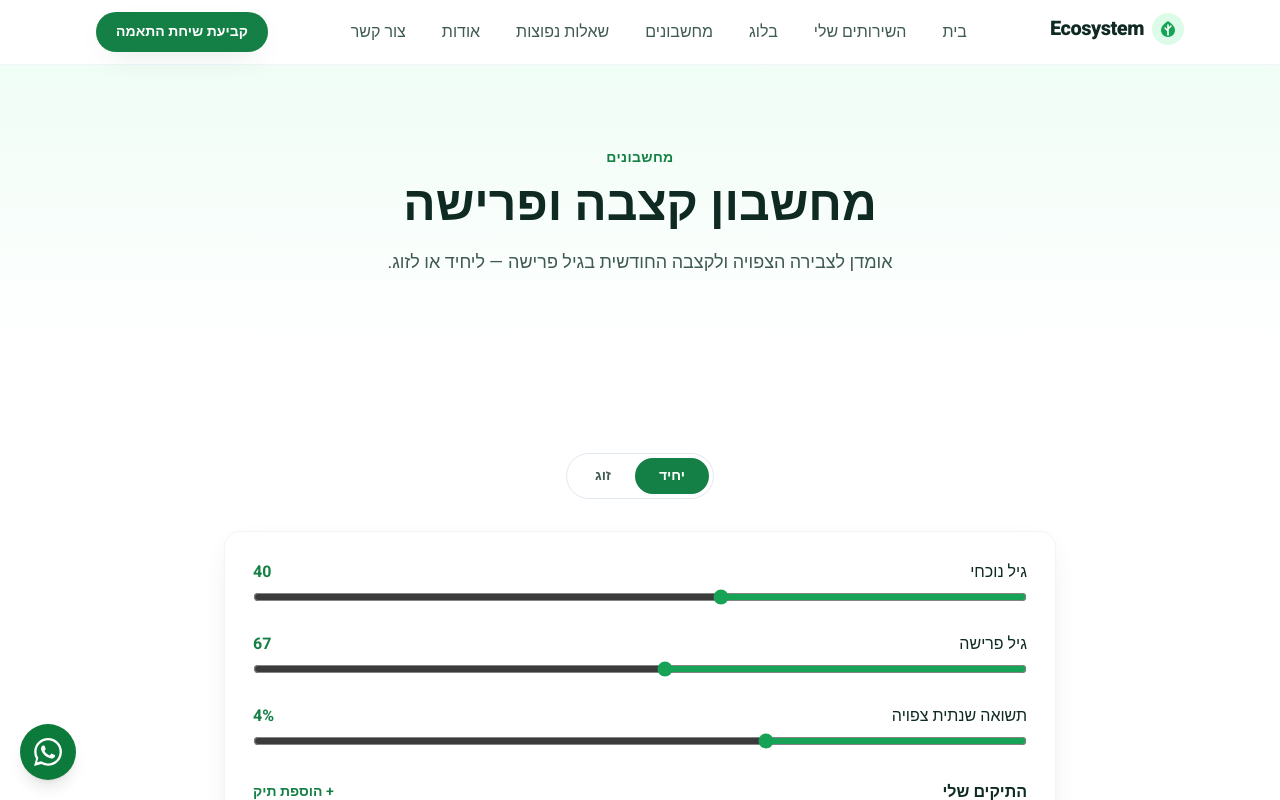
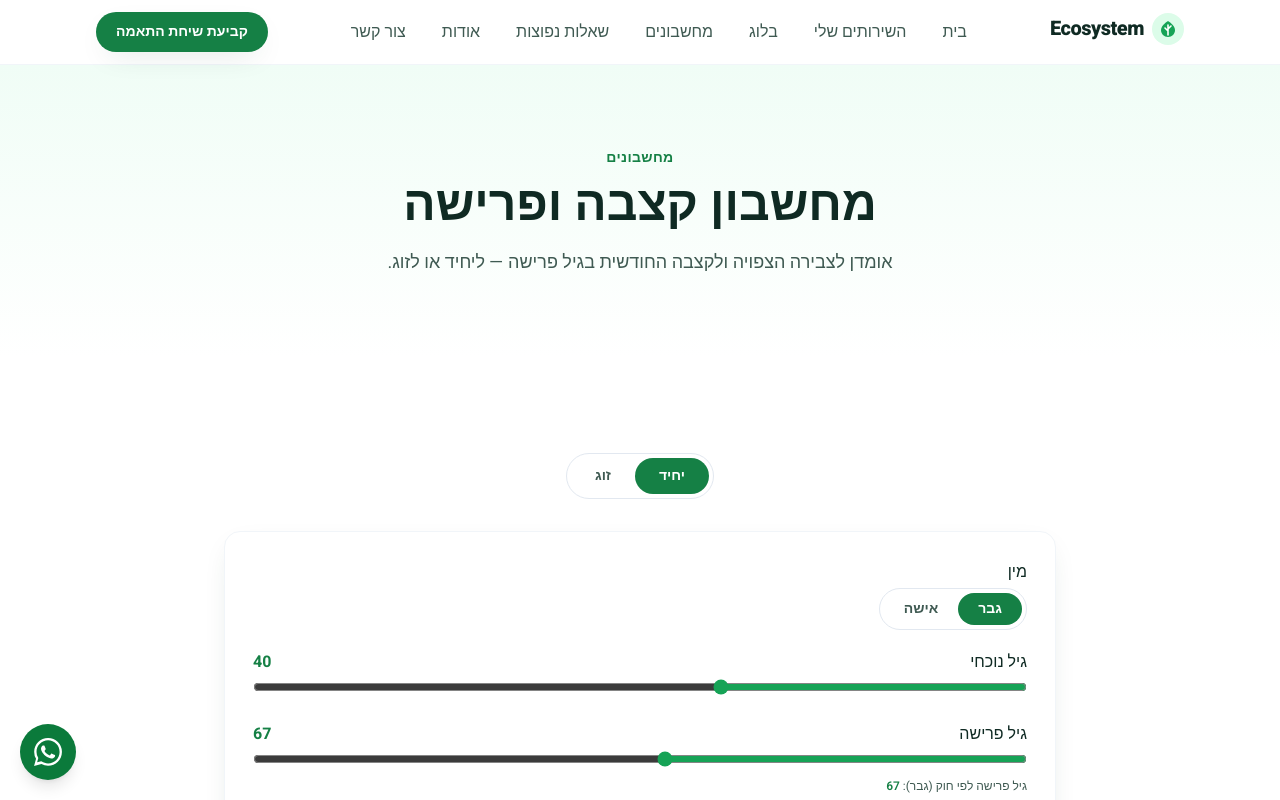
Before and after one commit to saarbam21/ecosystem, a Next.js app: page /calculators in a window 1280 px wide. Shown: the top 800 px of the page. Built offline with nearby package versions, Linux system fonts and the light colour scheme.

Commit message:
Calculator: add gender selector; set legal retirement age (men 67, women per Bituach Leumi table)

```diff
--- a/components/PensionCalculator.jsx
+++ b/components/PensionCalculator.jsx
@@ -13,6 +13,36 @@ function num(v) {
   return isNaN(n) ? 0 : n;
 }
 
+// Legal retirement age (גיל פרישה) per Israeli law / Bituach Leumi.
+// Men: 67. Women: rises gradually 62 -> 65 by year of birth.
+const WOMEN_BY_BIRTH_YEAR = {
+  1960: 62 + 4 / 12,
+  1961: 62 + 8 / 12,
+  1962: 63,
+  1963: 63 + 3 / 12,
+  1964: 63 + 6 / 12,
+  1965: 63 + 9 / 12,
+  1966: 64,
+  1967: 64 + 3 / 12,
+  1968: 64 + 6 / 12,
+  1969: 64 + 9 / 12,
+};
+
+function legalRetirementAge(gender, currentAge) {
+  if (gender === "male") return 67;
+  const birthYear = new Date().getFullYear() - Math.round(num(currentAge));
+  if (birthYear <= 1959) return 62;
+  if (birthYear >= 1970) return 65;
+  return WOMEN_BY_BIRTH_YEAR[birthYear] ?? 65;
+}
+
+function formatAge(age) {
+  const y = Math.floor(age);
+  const m = Math.round((age - y) * 12);
+  if (m === 0) return `${y}`;
+  return `${y} ו-${m} ח׳`;
+}
+
 let pid = 0;
 const newPortfolio = () => ({
   id: ++pid,
@@ -24,6 +54,7 @@ const newPortfolio = () => ({
 
 const newPerson = (label) => ({
   label,
+  gender: "male",
   currentAge: 40,
   retireAge: 67,
   annualReturn: 4,
@@ -59,14 +90,13 @@ function projectPerson(p) {
   return { n, total, pension, recognizedPension };
 }
 
-function Slider({ label, value, min, max, step = 1, suffix = "", onChange }) {
+function Slider({ label, value, min, max, step = 1, suffix = "", display, onChange }) {
   return (
     <div>
       <div className="mb-1 flex items-center justify-between">
         <label className="font-medium text-ink">{label}</label>
         <span className="font-bold text-brand-700">
-          {value}
-          {suffix}
+          {display ?? `${value}${suffix}`}
         </span>
       </div>
       <input
@@ -121,6 +151,12 @@ function PersonPanel({ person, onChange, showLabel }) {
     set({ portfolios: person.portfolios.filter((f) => f.id !== id) });
 
   const res = projectPerson(person);
+  const legal = legalRetirementAge(person.gender, person.currentAge);
+
+  const setGender = (gender) =>
+    set({ gender, retireAge: legalRetirementAge(gender, person.currentAge) });
+  const setCurrentAge = (v) =>
+    set({ currentAge: v, retireAge: legalRetirementAge(person.gender, v) });
 
   return (
     <div className="card">
@@ -128,21 +164,58 @@ function PersonPanel({ person, onChange, showLabel }) {
         <h3 className="mb-4 text-lg font-bold text-ink">{person.label}</h3>
       )}
 
+      {/* Gender */}
+      <div className="mb-5">
+        <span className="mb-1 block font-medium text-ink">מין</span>
+        <div className="inline-flex rounded-full border border-slate-200 bg-white p-1">
+          {[
+            { k: "male", t: "גבר" },
+            { k: "female", t: "אישה" },
+          ].map((o) => (
+            <button
+              key={o.k}
+              type="button"
+              onClick={() => setGender(o.k)}
+              className={`rounded-full px-5 py-1.5 text-sm font-semibold transition ${
+                person.gender === o.k
+                  ? "bg-brand-700 text-white"
+                  : "text-ink-soft hover:text-brand-700"
+              }`}
+            >
+              {o.t}
+            </button>
+          ))}
+        </div>
+      </div>
+
       <div className="space-y-5">
         <Slider
           label="גיל נוכחי"
           value={person.currentAge}
           min={18}
           max={74}
-          onChange={(v) => set({ currentAge: v })}
+          onChange={setCurrentAge}
         />
+        <div>
           <Slider
             label="גיל פרישה"
             value={person.retireAge}
             min={60}
             max={75}
+            display={formatAge(person.retireAge)}
             onChange={(v) => set({ retireAge: v })}
           />
+          <p className="mt-1 text-xs text-ink-soft">
+            גיל פרישה לפי חוק ({person.gender === "male" ? "גבר" : "אישה"}):{" "}
+            <button
+              type="button"
+              onClick={() => set({ retireAge: legal })}
+              className="font-semibold text-brand-700 hover:underline"
+            >
+              {formatAge(legal)}
+            </button>
+          </p>
+        </div>
         <Slider
           label="תשואה שנתית צפויה"
           value={person.annualReturn}
```
Lines whose indentation alone changed are shown as unchanged.
